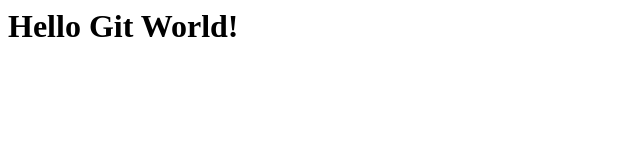
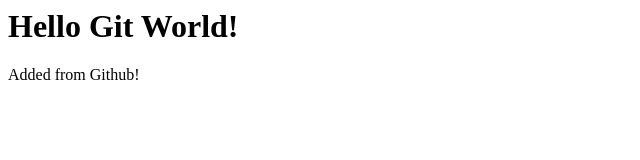
Before and after one commit to zordren3742/GitGithubMasterclass, a plain HTML site: page index.html in a window 1280 px wide. Shown: the whole page, without its empty margins (0-640 px from the left). Drawn offline with Linux system fonts and the light colour scheme.

Commit message:
Update index.html

```diff
--- a/index.html
+++ b/index.html
@@ -1 +1,2 @@
 <h1>Hello Git World!</h1>
+<p>Added from Github!</p>
```
